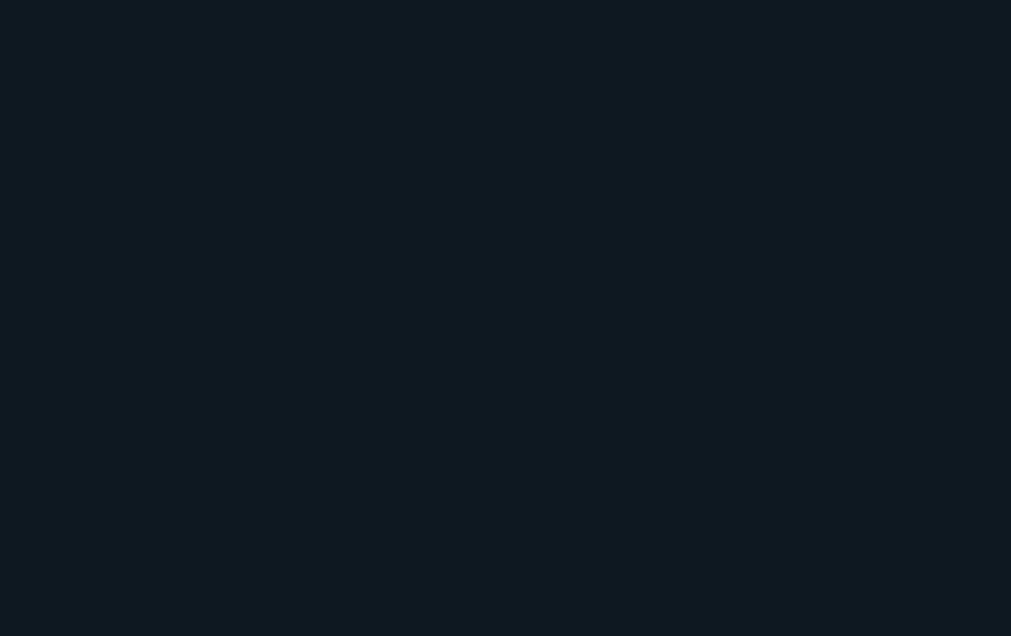
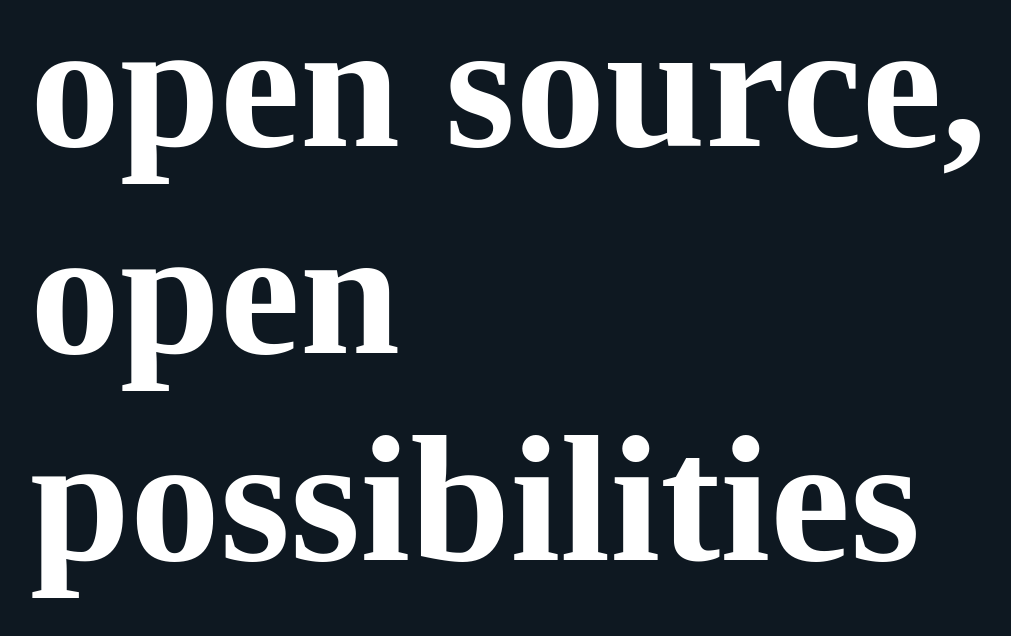
Before and after one commit to VeluraOpenSource/Velura-Introduction, a React (Vite) app: page / in a window 1280 px wide. Shown: the part 1708-2344 px from the top of the page, without its empty margins (34-1045 px from the left). Before the commit the page ends 1600 px from the top, so only its background shows below. Built offline with nearby package versions, Linux system fonts and the light colour scheme.

Commit message:
feat: implement vision question slide

```diff
--- a/src/App.css
+++ b/src/App.css
@@ -45,6 +45,12 @@ body {
   gap: 108px;
 }
 
+.center-section-no-gap {
+  display: flex;
+  flex-direction: column;
+  justify-content: center;
+}
+
 .introduction-bg-img {
   background-image: url("./assets/first-page-cover.png");
   background-position: center;
--- a/src/App.tsx
+++ b/src/App.tsx
@@ -1,5 +1,6 @@
 import "./App.css";
 import { Introduction } from "./components/slides/Introduction.component";
+import { VisionAnswer } from "./components/slides/VisionAnswer.component";
 import { VisionQuestion } from "./components/slides/VisionQuestion.component";
 
 function App() {
@@ -7,6 +8,7 @@ function App() {
     <div>
       <Introduction />
       <VisionQuestion />
+      <VisionAnswer />
     </div>
   );
 }
--- /dev/null
+++ b/src/components/slides/VisionAnswer.component.tsx
@@ -0,0 +1,8 @@
+export const VisionAnswer = () => {
+  return (
+    <div className="full-page center-section-no-gap">
+      <h2 className="heading">open source,</h2>
+      <h2 className="heading">open possibilities</h2>
+    </div>
+  );
+};
--- a/src/components/slides/VisionQuestion.component.tsx
+++ b/src/components/slides/VisionQuestion.component.tsx
@@ -1,7 +1,7 @@
 export const VisionQuestion = () => {
   return (
     <div className="full-page center-section">
-      <h1 className="heading wrap-heading">what is the vision?</h1>
+      <h2 className="heading wrap-heading">what is the vision?</h2>
       <p className="paragraph">What needs to change? Why?</p>
     </div>
   );
```
